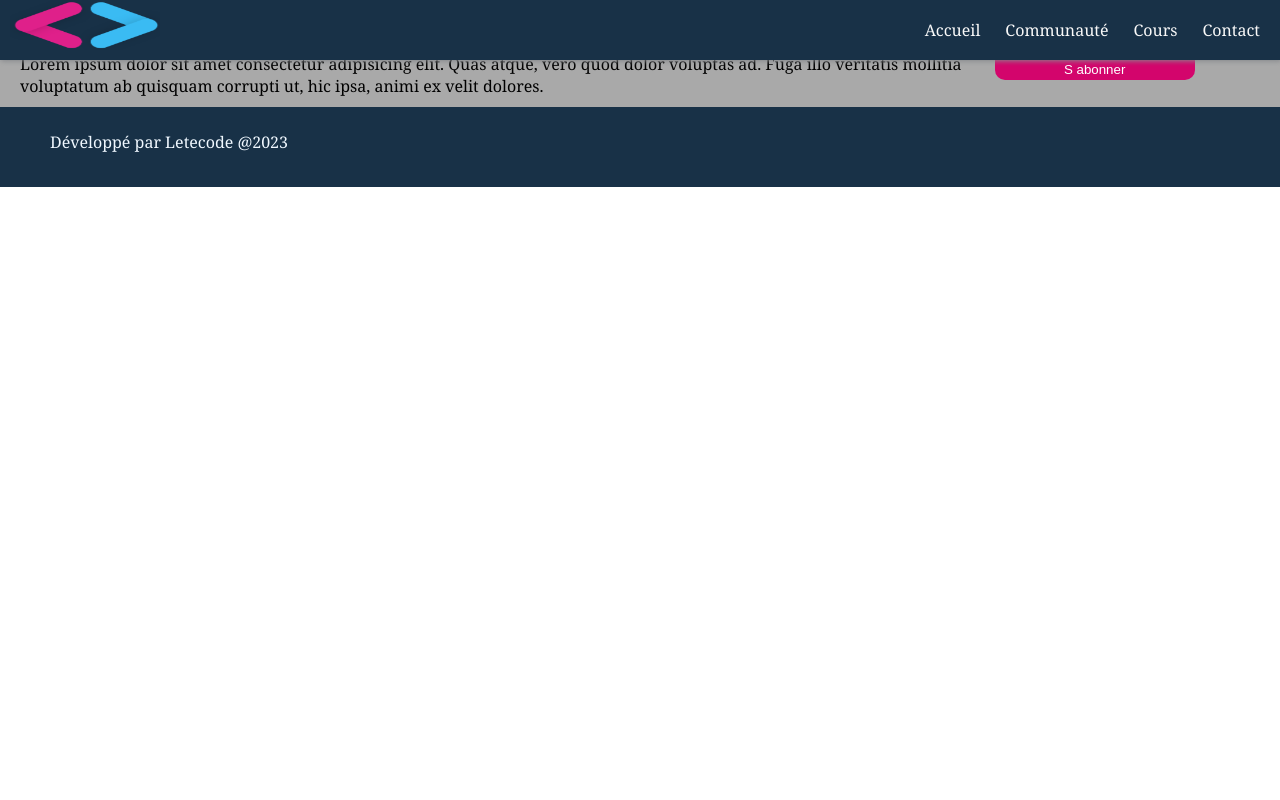
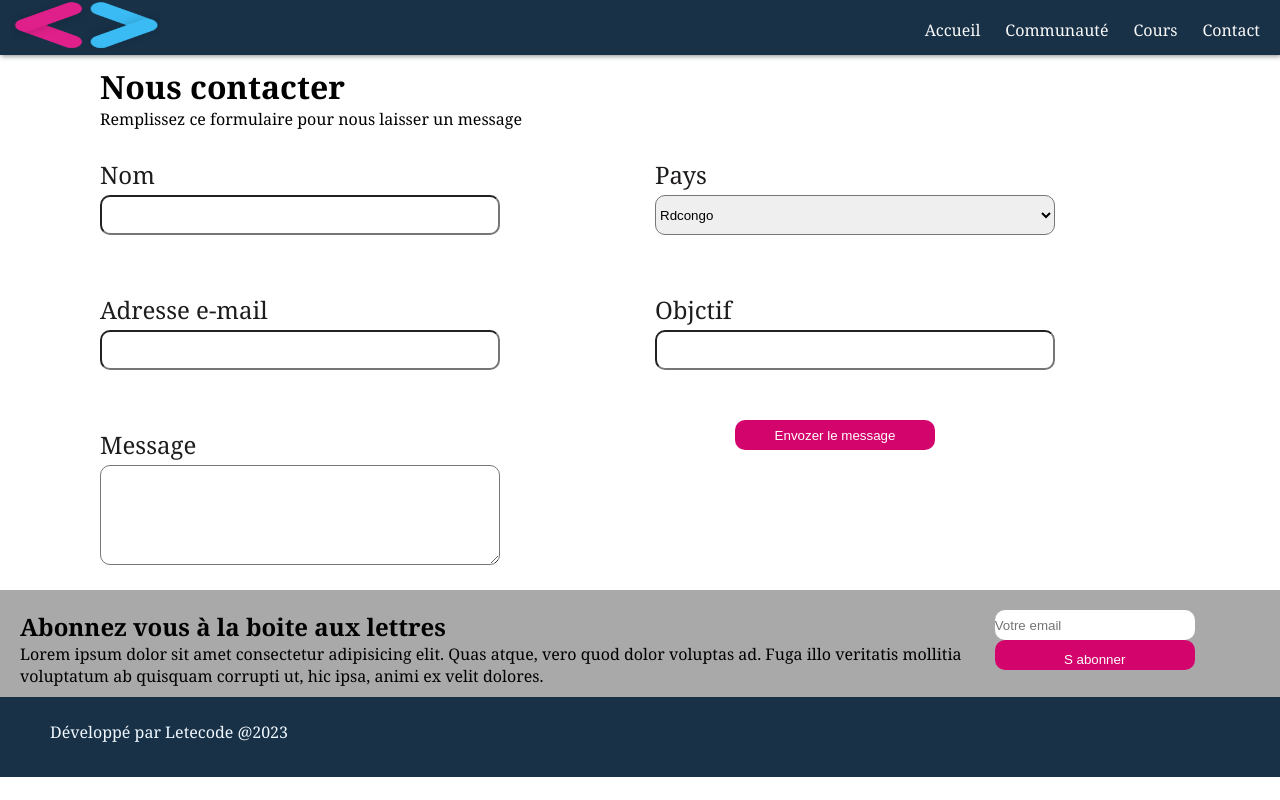
Before and after one commit to Wabetonana/travail-pratique-2, a plain HTML site: page contact.html in a window 1280 px wide. Drawn offline with Linux system fonts and the light colour scheme.

Commit message:
Mise a jour fichier

```diff
--- a/contact.html
+++ b/contact.html
@@ -11,7 +11,7 @@
     <!-- Navigation bar -->
     <header class="header">
         <!-- Logo -->
-        <a href="#" class="logo">
+        <a href="index.html" class="logo">
             <img src="images/logo.png" alt=""><span class="letecode" style="color: white;"></span>
         </a>
         <!-- Hamburger icon -->
@@ -29,6 +29,50 @@
     </header>
 
     <main>
+        <div class="contact">
+            <div class="entete">
+                <h1>Nous contacter</h1>
+                <p>
+                    Remplissez ce formulaire pour nous laisser un message
+                </p>
+            </div>
+
+            <div class="form-contact">
+                <div class="bloc">
+                    <label for="">Nom</label>
+                    <input type="text" class="form-contact-txt">
+                </div>
+
+                <div class="bloc">
+                    <label for="">Pays</label>
+                    <select name="" id="" class="form-contact-txt">
+                        <option value="">Rdcongo</option>
+                        <option value="">Congo Brazzaville</option>
+                        <option value="">Angola</option>
+                    </select>
+                </div>
+
+                <div class="bloc">
+                    <label for="">Adresse e-mail</label>
+                    <input type="email" name="" id="" class="form-contact-txt">
+                </div>
+
+                <div class="bloc">
+                    <label for="">Objctif</label>
+                    <input type="text" class="form-contact-txt">
+                </div>
+
+                <div class="bloc">
+                    <label for="">Message</label>
+                    <textarea name="" class="form-contact-txtarea" cols="30" rows="10"></textarea>
+                </div>
+
+                <div class="btn">
+                    <input type="submit" value="Envozer le message" class="txtzone">
+                </div>
+            </div>
+        </div>
+
         <div class="news-letter">
             <div class="text-accrocheur">
                 <h2>Abonnez vous à la boite aux lettres</h2>
--- a/css/style.css
+++ b/css/style.css
@@ -38,7 +38,7 @@ ul{
 .header{
     background-color: rgb(24, 49, 71);
     box-shadow: 1px 1px 5px 0px var(--gray);
-    position: fixed;
+    position: relative;
     top: 0;
     width: 100%;
 }
@@ -133,6 +133,11 @@ ul{
         width: fit-content;
         background-color: transparent;
     }
+
+    .form-contact {
+        grid-template-columns: repeat(auto-fit,minmax(70%, 1fr));
+      }
+
     .menu li{
         float: left;
     }
@@ -296,6 +301,63 @@ main .news-letter{
     cursor: pointer;
 }
 
+/*
+Page de contact
+*/
+.entete{
+    margin-top: 10px;
+    margin-left: 100px;
+    margin-bottom: 20px;
+}
+
+.form-contact{
+    padding-left: 100px;
+    padding-right: 100px;
+    position: relative;
+    width: 100%;
+    display: grid;
+    grid: auto / auto auto;
+    grid-gap: 30px;
+}
+
+.form-contact [type=submit]{
+    width: 200px;
+    height: 30px;
+    background-color: #d3056c;
+    color: white;
+    margin-left: 80px;
+    border: none;
+    border-radius: 10px;
+    cursor: pointer;
+}
+
+.form-contact-txt{
+    width: 400px;
+    height: 40px;
+    border-radius: 10px;
+}
+
+.bloc{
+    position: relative;
+    width: 100%;
+    margin: 5px 20px 20px 0;
+    transition: 0.5s;
+}
+
+.form-contact label {
+    line-height: 40px;
+    color: #1f1c1c;
+    font-size: 24px;
+    display: block;
+    pointer-events: none;
+}
+
+.form-contact-txtarea{
+    width: 400px;
+    height: 100px;
+    border-radius: 10px;
+}
+
 /* Code pour le footer*/
 footer{
     background-color: rgb(24, 49, 71);
```
Also changed, not shown: communaute.html (+47 -10 lines), cours.html (+1 -1 lines).
